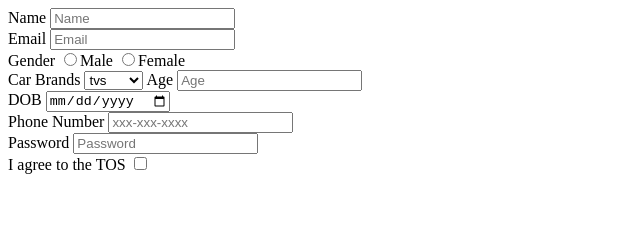
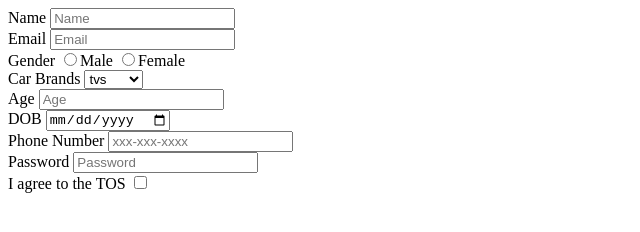
Before and after one commit to acciojob/signup-form-car-HarshalAtkar, a website: page main.html in a window 1280 px wide. Shown: the whole page, without its empty margins (0-640 px from the left). Drawn offline with Linux system fonts and the light colour scheme.

Commit message:
created a submission

```diff
--- a/main.html
+++ b/main.html
@@ -29,8 +29,11 @@
             <option value="akola">ola</option>
             <option value="akola">hero</option>
 		</select>
+		<br>
 		Age
+		<label for=age >
 		<input type="number" placeholder="Age" id=age required>
+		</label>
 		<br>
 		DOB
 		<input type="date" id=dob required>
```
